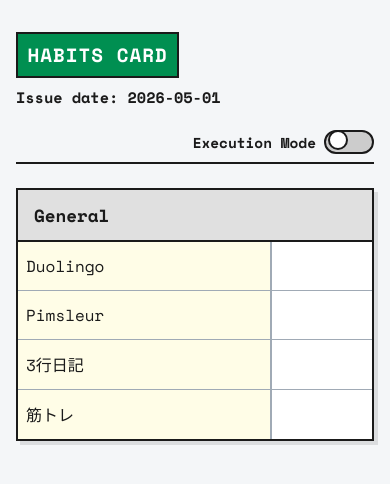
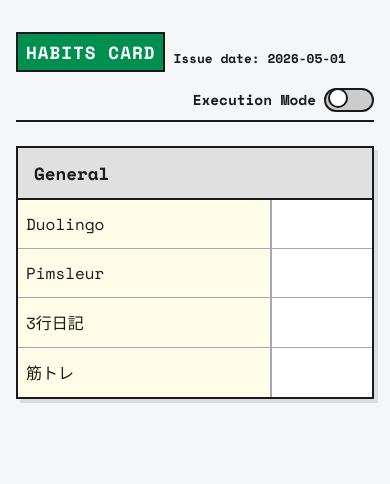
Before and after one commit to moriokaiwa-sketch/hy-habits-service-package, a React (Vite) app: page / in a window 390 px wide. Shown: the top 484 px of the page. Built offline with nearby package versions, Linux system fonts and the light colour scheme.

Commit message:
Fix mobile layout to prevent title and date from wrapping

```diff
--- a/src/App.css
+++ b/src/App.css
@@ -419,12 +419,19 @@ input:checked + .slider:before {
     flex-direction: row;
     align-items: flex-end;
     gap: 0.5rem;
-    flex-wrap: wrap;
+    flex-wrap: nowrap;
   }
 
   .card-title {
-    font-size: 1.2rem;
-    padding: 0.4rem 0.6rem;
+    font-size: 1.1rem;
+    padding: 0.3rem 0.5rem;
+    white-space: nowrap;
+  }
+
+  .issue-date {
+    font-size: 0.8rem;
+    white-space: nowrap;
+    padding-bottom: 0.2rem;
   }
 
   .mode-toggle {
```
